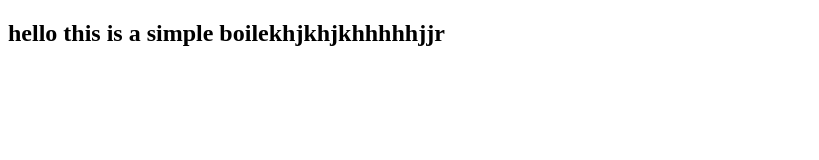
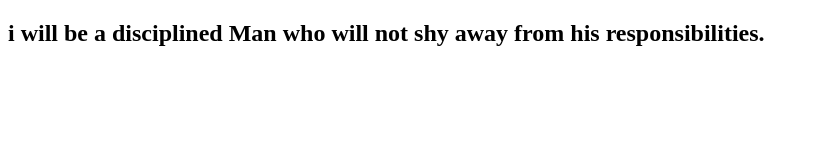
Before and after one commit to Abubakker-Siddik/test-repo, a plain HTML site: page index.html in a window 1280 px wide. Shown: the whole page, without its empty margins (0-819 px from the left). Drawn offline with Linux system fonts and the light colour scheme.

Commit message:
Update index.html

```diff
--- a/index.html
+++ b/index.html
@@ -6,6 +6,6 @@
     <title>Document</title>
 </head>
 <body>
-    <h2>hello this is a simple boilekhjkhjkhhhhhjjr</h2>
+    <h2>i will be a disciplined Man who will not shy away from his responsibilities.</h2>
 </body>
 </html>
```
